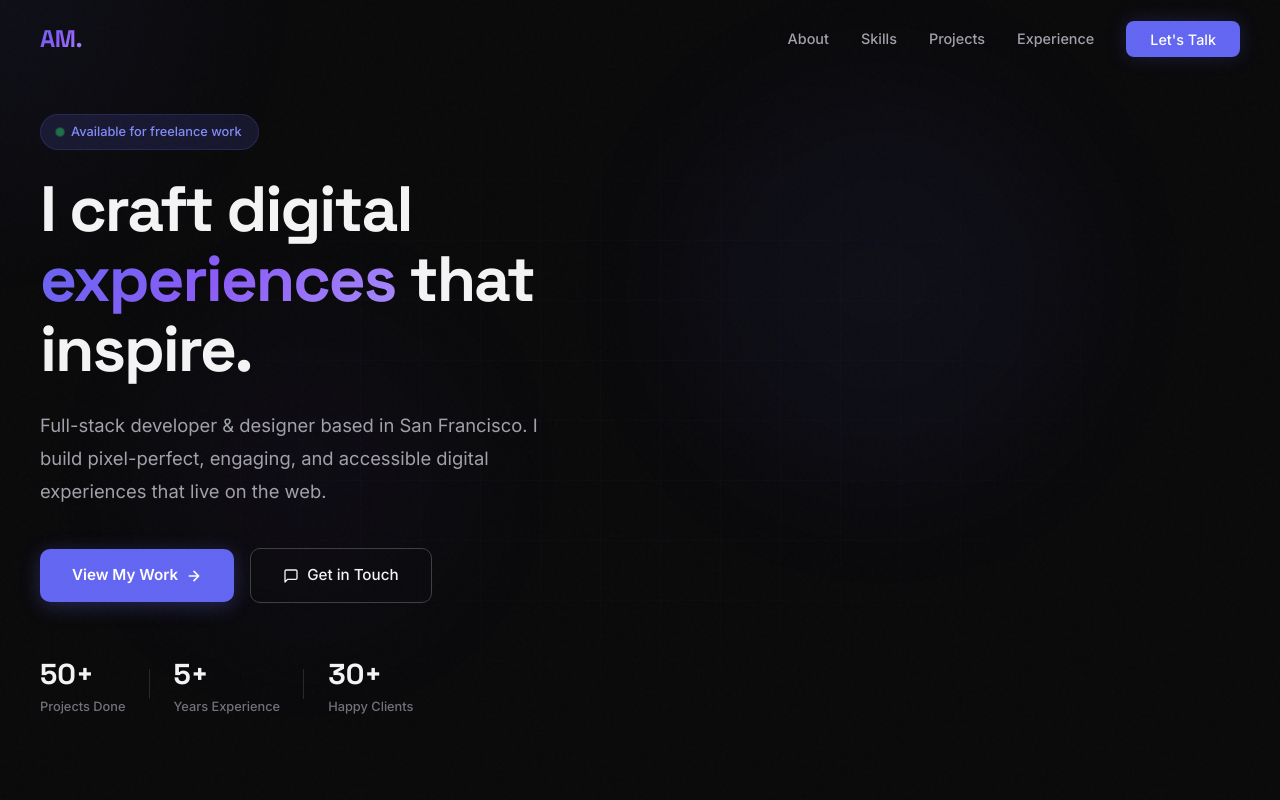
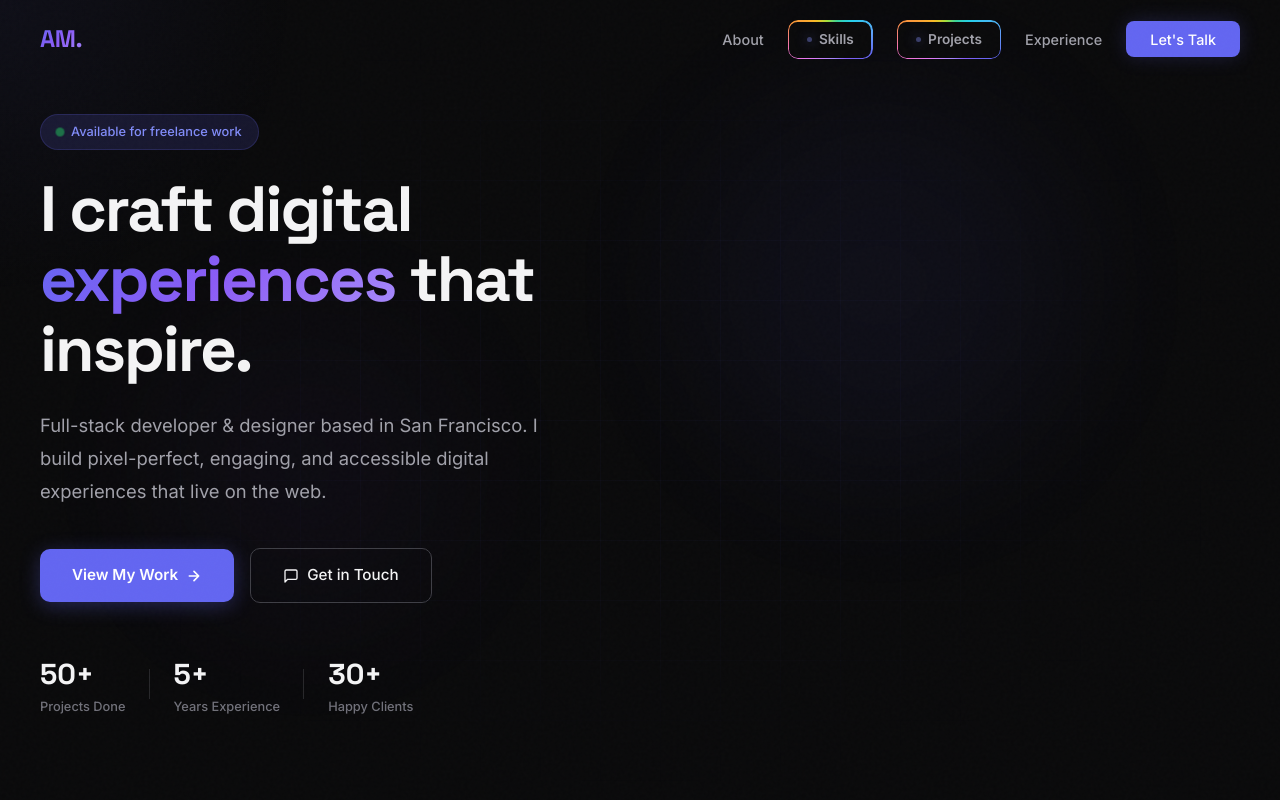
Before and after one commit to vetri15/portfolio-template, a React (Create React App) app: page / in a window 1280 px wide. Shown: the top 800 px of the page. Built offline with nearby package versions, Linux system fonts and the light colour scheme.

Commit message:
shimmer added for navbar

```diff
--- a/src/components/Navbar/Navbar.css
+++ b/src/components/Navbar/Navbar.css
@@ -39,11 +39,11 @@
 .nav-links {
   display: flex;
   list-style: none;
-  gap: 2rem;
+  gap: 1.5rem;
   align-items: center;
 }
 
-.nav-links a {
+.nav-links > li > a {
   color: var(--text-secondary);
   text-decoration: none;
   font-size: 0.9rem;
@@ -53,7 +53,7 @@
   padding: 0.5rem 0;
 }
 
-.nav-links a::after {
+.nav-links > li > a::after {
   content: '';
   position: absolute;
   bottom: 0;
@@ -65,13 +65,172 @@
   transition: width 0.3s cubic-bezier(0.4, 0, 0.2, 1);
 }
 
-.nav-links a:hover {
+.nav-links > li > a:hover {
   color: var(--text-primary);
 }
 
-.nav-links a:hover::after {
+.nav-links > li > a:hover::after {
   width: 100%;
 }
+
+.nav-links > li > a.nav-active {
+  color: var(--text-primary);
+}
+
+.nav-links > li > a.nav-active::after {
+  width: 100%;
+}
+
+/* ========================
+   SHIMMER BORDER WRAPPER
+   ======================== */
+
+.shimmer-border-wrapper {
+  position: relative;
+  padding: 1.5px;
+  border-radius: 10px;
+  overflow: hidden;
+  isolation: isolate;
+}
+
+/* Animated gradient border background */
+.shimmer-border-bg {
+  position: absolute;
+  inset: 0;
+  z-index: 0;
+  border-radius: 10px;
+  background: conic-gradient(
+    from var(--shimmer-angle, 0deg),
+    #6366f1,
+    #8b5cf6,
+    #a78bfa,
+    #c084fc,
+    #e879f9,
+    #f472b6,
+    #fb923c,
+    #fbbf24,
+    #a3e635,
+    #34d399,
+    #22d3ee,
+    #60a5fa,
+    #6366f1
+  );
+  animation: shimmerRotate 3s linear infinite;
+}
+
+@property --shimmer-angle {
+  syntax: '<angle>';
+  initial-value: 0deg;
+  inherits: false;
+}
+
+@keyframes shimmerRotate {
+  0% {
+    --shimmer-angle: 0deg;
+  }
+  100% {
+    --shimmer-angle: 360deg;
+  }
+}
+
+/* Fallback for browsers that don't support @property */
+@supports not (background: conic-gradient(from 0deg, red, blue)) {
+  .shimmer-border-bg {
+    background: linear-gradient(
+      90deg,
+      #6366f1,
+      #a78bfa,
+      #e879f9,
+      #fbbf24,
+      #34d399,
+      #60a5fa,
+      #6366f1
+    );
+    background-size: 300% 100%;
+    animation: shimmerSlide 3s linear infinite;
+  }
+
+  @keyframes shimmerSlide {
+    0% { background-position: 0% 50%; }
+    100% { background-position: 300% 50%; }
+  }
+}
+
+/* Extra shimmer glow effect */
+.shimmer-border-bg::after {
+  content: '';
+  position: absolute;
+  inset: 0;
+  border-radius: 10px;
+  background: inherit;
+  filter: blur(8px);
+  opacity: 0.4;
+  z-index: -1;
+}
+
+/* Inner link styled over the border */
+.nav-link-shimmer {
+  position: relative;
+  z-index: 1;
+  display: flex;
+  align-items: center;
+  gap: 0.45rem;
+  padding: 0.45rem 1.1rem;
+  background: var(--bg-primary);
+  border-radius: 8.5px;
+  color: var(--text-secondary);
+  text-decoration: none;
+  font-size: 0.85rem;
+  font-weight: 600;
+  transition: all 0.3s ease;
+  white-space: nowrap;
+}
+
+.shimmer-border-wrapper:hover .nav-link-shimmer {
+  color: var(--text-primary);
+  background: rgba(10, 10, 11, 0.85);
+}
+
+.shimmer-border-wrapper.active .nav-link-shimmer {
+  color: var(--text-primary);
+  background: rgba(10, 10, 11, 0.7);
+}
+
+/* Pulsing dot inside shimmer links */
+.shimmer-dot {
+  width: 5px;
+  height: 5px;
+  border-radius: 50%;
+  background: var(--accent-light);
+  box-shadow: 0 0 6px var(--accent-light);
+  animation: shimmerDotPulse 2s ease-in-out infinite;
+}
+
+@keyframes shimmerDotPulse {
+  0%, 100% {
+    opacity: 1;
+    box-shadow: 0 0 6px var(--accent-light);
+  }
+  50% {
+    opacity: 0.4;
+    box-shadow: 0 0 12px var(--accent-light), 0 0 20px var(--accent);
+  }
+}
+
+/* Hover glow intensify */
+.shimmer-border-wrapper:hover .shimmer-border-bg::after {
+  opacity: 0.7;
+  filter: blur(12px);
+}
+
+.shimmer-border-wrapper:hover .shimmer-dot {
+  background: #e879f9;
+  box-shadow: 0 0 8px #e879f9;
+}
+
+/* ========================
+   CTA BUTTON
+   ======================== */
 
 .nav-cta {
   padding: 0.6rem 1.5rem !important;
@@ -91,6 +250,10 @@
   transform: translateY(-1px);
   box-shadow: 0 0 30px rgba(99, 102, 241, 0.3);
 }
+
+/* ========================
+   MOBILE MENU
+   ======================== */
 
 .menu-toggle {
   display: none;
@@ -142,4 +305,14 @@
   .menu-toggle {
     display: flex;
   }
+
+  .shimmer-border-wrapper {
+    width: 100%;
+  }
+
+  .nav-link-shimmer {
+    width: 100%;
+    justify-content: center;
+    padding: 0.6rem 1.5rem;
+  }
 }
--- a/src/components/Navbar/Navbar.jsx
+++ b/src/components/Navbar/Navbar.jsx
@@ -6,21 +6,37 @@ import './Navbar.css';
 const Navbar = () => {
   const [scrolled, setScrolled] = useState(false);
   const [menuOpen, setMenuOpen] = useState(false);
+  const [activeSection, setActiveSection] = useState('');
   const { handleAnchorClick } = useSmoothScroll();
 
   useEffect(() => {
     const handleScroll = () => {
       setScrolled(window.pageYOffset > 50);
+
+      // Detect active section
+      const sections = document.querySelectorAll('section[id]');
+      const scrollY = window.pageYOffset + 200;
+
+      sections.forEach((section) => {
+        const sectionTop = section.offsetTop;
+        const sectionHeight = section.offsetHeight;
+        const sectionId = section.getAttribute('id');
+
+        if (scrollY >= sectionTop && scrollY < sectionTop + sectionHeight) {
+          setActiveSection(sectionId);
+        }
+      });
     };
+
     window.addEventListener('scroll', handleScroll);
     return () => window.removeEventListener('scroll', handleScroll);
   }, []);
 
   const navItems = [
-    { label: 'About', href: '#about' },
-    { label: 'Skills', href: '#skills' },
-    { label: 'Projects', href: '#projects' },
-    { label: 'Experience', href: '#experience' },
+    { label: 'About', href: '#about', flagged: false },
+    { label: 'Skills', href: '#skills', flagged: true },
+    { label: 'Projects', href: '#projects', flagged: true },
+    { label: 'Experience', href: '#experience', flagged: false },
   ];
 
   const handleNavClick = (e, href) => {
@@ -36,13 +52,36 @@ const Navbar = () => {
         </a>
 
         <ul className={`nav-links ${menuOpen ? 'open' : ''}`}>
-          {navItems.map((item) => (
-            <li key={item.label}>
-              <a href={item.href} onClick={(e) => handleNavClick(e, item.href)}>
-                {item.label}
-              </a>
-            </li>
-          ))}
+          {navItems.map((item) => {
+            const sectionId = item.href.replace('#', '');
+            const isActive = activeSection === sectionId;
+
+            return (
+              <li key={item.label}>
+                {item.flagged ? (
+                  <div className={`shimmer-border-wrapper ${isActive ? 'active' : ''}`}>
+                    <div className="shimmer-border-bg" />
+                    <a
+                      href={item.href}
+                      className="nav-link-shimmer"
+                      onClick={(e) => handleNavClick(e, item.href)}
+                    >
+                      <span className="shimmer-dot" />
+                      {item.label}
+                    </a>
+                  </div>
+                ) : (
+                  <a
+                    href={item.href}
+                    className={isActive ? 'nav-active' : ''}
+                    onClick={(e) => handleNavClick(e, item.href)}
+                  >
+                    {item.label}
+                  </a>
+                )}
+              </li>
+            );
+          })}
           <li>
             <a
               href="#contact"
```
